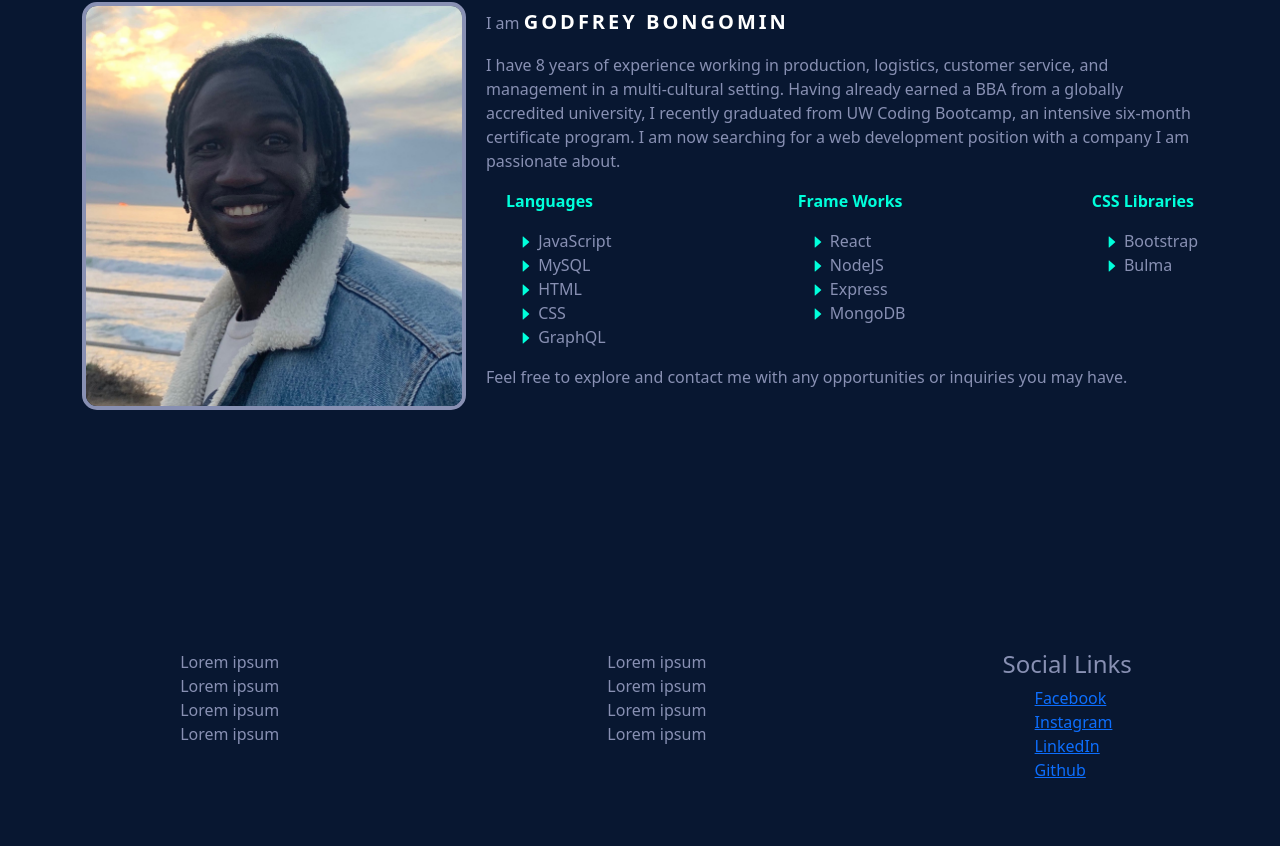
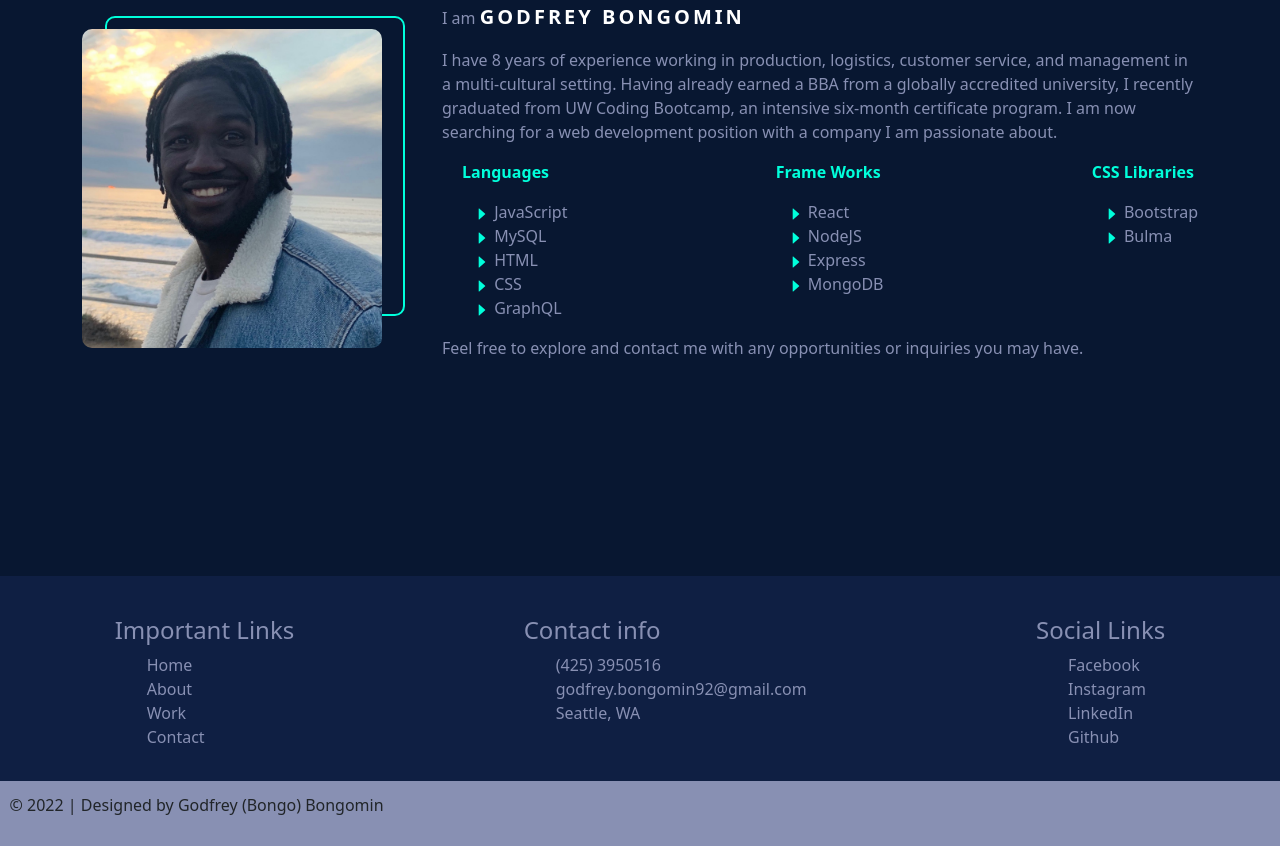
Before and after one commit to bongomin256/Godfrey-Bongomin, a React (Create React App) app: page /about in a window 1280 px wide. Shown: the part 267-1113 px from the top of the page. Before the commit the page ends 1081 px from the top, so only its background shows below. Built offline with nearby package versions, Linux system fonts and the light colour scheme.

Commit message:
styling the footer section

```diff
--- a/src/components/Footer/index.js
+++ b/src/components/Footer/index.js
@@ -1,5 +1,5 @@
 import React from "react";
-
+import { NavLink } from "react-router-dom";
 import styled from "styled-components";
 const FooterStyle = styled.div`
   .centered {
@@ -7,7 +7,7 @@ const FooterStyle = styled.div`
     // margin-top: 20px;
   }
   .main-container {
-    background-color: var(--dark-bg);
+    background-color: var(--lightdark-bg);
     color: var(--grey-text);
     display: flex;
     padding-top: 2.5rem;
@@ -15,6 +15,26 @@ const FooterStyle = styled.div`
 
     .flex-child {
       margin: 0 auto;
+      ul {
+        li {
+          color: var(--grey-text);
+          a {
+            text-decoration: none;
+            color: var(--grey-text);
+            cursor: pointer;
+            &:hover {
+              color: white;
+            }
+          }
+        }
+      }
+    }
+  }
+  .copy-right {
+    background-color: var(--grey-text);
+    padding: 0.8rem 0.6rem;
+
+    p {
     }
   }
 `;
@@ -24,19 +44,38 @@ export default function Footer() {
       <div className="centered">
         <div className="main-container">
           <div className="flex-child">
+            <h4>Important Links</h4>
             <ul>
-              <li>Lorem ipsum</li>
-              <li>Lorem ipsum</li>
-              <li>Lorem ipsum</li>
-              <li>Lorem ipsum</li>
+              <li>
+                <a href="/">Home</a>
+              </li>
+
+              <li>
+                <a href="/about">About</a>
+              </li>
+              <li>
+                <a href="/work">Work</a>
+              </li>
+              <li>
+                <a href="/contact">Contact</a>
+              </li>
             </ul>
           </div>
           <div className="flex-child">
+            <h4>Contact info</h4>
             <ul>
-              <li>Lorem ipsum</li>
-              <li>Lorem ipsum</li>
-              <li>Lorem ipsum</li>
-              <li>Lorem ipsum</li>
+              <li>(425) 3950516</li>
+              <li>
+                <a
+                  href="mailto:godfrey.bongomin92@gmail.com"
+                  target="_blank"
+                  rel="noopener noreferrer"
+                >
+                  godfrey.bongomin92@gmail.com
+                </a>
+              </li>
+              <li>Seattle, WA</li>
+              {/* <li>WA</li> */}
             </ul>
           </div>
           <div className="flex-child">
@@ -65,6 +104,12 @@ export default function Footer() {
             </ul>
           </div>
         </div>
+        <div className="copy-right">
+          <p>
+            {" "}
+            &copy; 2022 | <span>Designed by Godfrey (Bongo) Bongomin</span>
+          </p>
+        </div>
       </div>
     </FooterStyle>
   );
--- a/src/components/NavMenu/index.js
+++ b/src/components/NavMenu/index.js
@@ -46,6 +46,19 @@ const NavMenuStyle = styled.div`
         }
         .active {
           color: white;
+        }
+        #resume {
+          outline: none;
+          background-color: transparent;
+          border: 1px solid var(--lightgreen-text);
+          color: var(--lightgreen-text);
+          border-radius: 5px;
+          padding: 10px 7px;
+          cursor: pointer;
+          margin-left: 26px;
+          &:hover {
+            background: var(--lightgreen-hover);
+          }
         }
       }
       /* .mobile-nav-icon {
@@ -143,7 +156,9 @@ export default function NavMenu() {
             <NavLink to="/contact">Contact</NavLink>
           </li>
           <li>
-            <NavLink to="/resume">Resume</NavLink>
+            <NavLink id="resume" to="/resume">
+              Resume
+            </NavLink>
           </li>
         </ul>
       </header>
--- a/src/index.css
+++ b/src/index.css
@@ -24,9 +24,10 @@
   --dark-bg: #081731;
   --lightdark-bg: #0F1F43;
   --lightgreen-text: #00FFDB;
-  --lightgreen-hover: hwb(172 7% 7%);
+  --lightgreen-hover: #64ffda1a;
   --img-overlay: #638483;
   --grey-text: #8890B3;
+  --transition: all 0.25s cubic-bezier(0.645, 0.045, 0.355, 1);
 }
 
 /* body {
--- a/src/pages/About.js
+++ b/src/pages/About.js
@@ -18,19 +18,44 @@ const AboutStyle = styled.div`
       display: flex;
       justify-content: center;
       align-items: center;
-      gap: 20px;
+      height: calc(100vh -200px);
+      gap: 60px;
 
       .about-content-left {
         // margin-right: 20px;
+        /* flex: 1; // */
+        display: flex;
+        align-items: center;
+        justify-content: center;
+
         img {
-          width: 100%;
-          height: auto;
-          border: 4px solid Var(--grey-text);
+          /* width: 100%; */
+          width: 300px; //
+          /* height: auto; */
+          /* border: 4px solid Var(--grey-text); */
           // border-radius: 50%;
-          border-radius: 15px;
+
+          border-radius: 10px;
+          z-index: 1;
+          &:hover ~ .image__border {
+            margin-top: 90px;
+            margin-right: 90px;
+          }
+        }
+        .image__border {
+          width: 300px;
+          height: 300px;
+          position: absolute;
+          border: 2px solid var(--lightgreen-text);
+          border-radius: 10px;
+          margin-bottom: 45px;
+          margin-left: 45px;
+          transition: var(--transition);
+          /* z-index: -1; */
         }
       }
       .about-content-right {
+        /* flex: 1; // */
         .tech {
           display: flex;
           justify-content: space-between;
@@ -70,6 +95,7 @@ export default function About() {
         <div className="container">
           <div className="about-content-left">
             <img src={myimage} alt="" />
+            <div className="image__border"></div>
           </div>
           <div className="about-content-right">
             <p>
```
